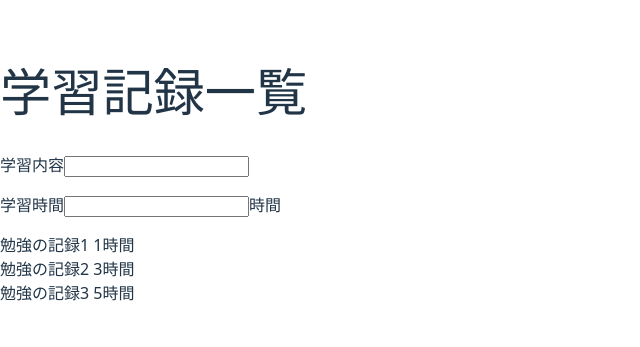
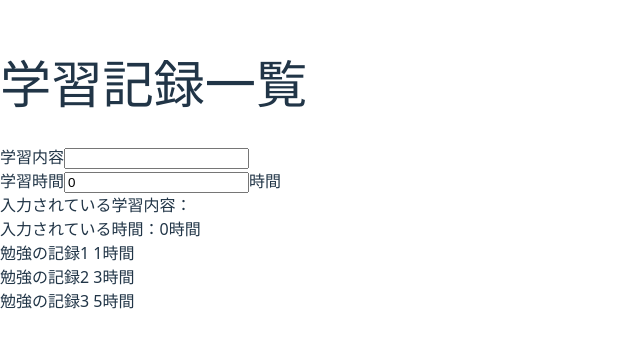
Before and after one commit to torimugi/react-stepup, a React (Vite) app: page / in a window 1280 px wide. Shown: the part 233-580 px from the top of the page, without its empty margins (0-640 px from the left). Built offline with nearby package versions, Linux system fonts and the light colour scheme.

Commit message:
課題1（現在のフォームに入力されている値を表示する）

```diff
--- a/src/App.tsx
+++ b/src/App.tsx
@@ -1,4 +1,5 @@
 import "tailwindcss";
+import { useState } from "react";
 
 function App() {
 
@@ -8,14 +9,28 @@ function App() {
     { title: "勉強の記録3", time: 5}
 ]
 
+const [studyText, setStudyText] = useState<string>("");
+const [studyTime, setStudyTime] = useState<number>(0);
+
+const handleChangeText = (e: React.ChangeEvent<HTMLInputElement>) => {
+  setStudyText(e.target.value);
+};
+
+const handleChangeTime = (e: React.ChangeEvent<HTMLInputElement>) => {
+  setStudyTime(Number(e.target.value));
+};
+
   return (
     <>
 <div>
 <h1>学習記録一覧</h1>
   <div>
- <p>学習内容<input type="text" /></p>
- <p>学習時間<input type="number" />時間</p>
+ <div>学習内容<input type="text" value={studyText} onChange= {handleChangeText}/></div>
+ <div>学習時間<input type="number" value={studyTime} onChange= {handleChangeTime}/>時間</div>
+ <div>入力されている学習内容：{studyText}</div>
+ <div>入力されている時間：{studyTime}時間</div>
   </div>
+
 {recordsrecords.map((record) => {
 return(
   <div>{record.title} {record.time}時間</div>
```
